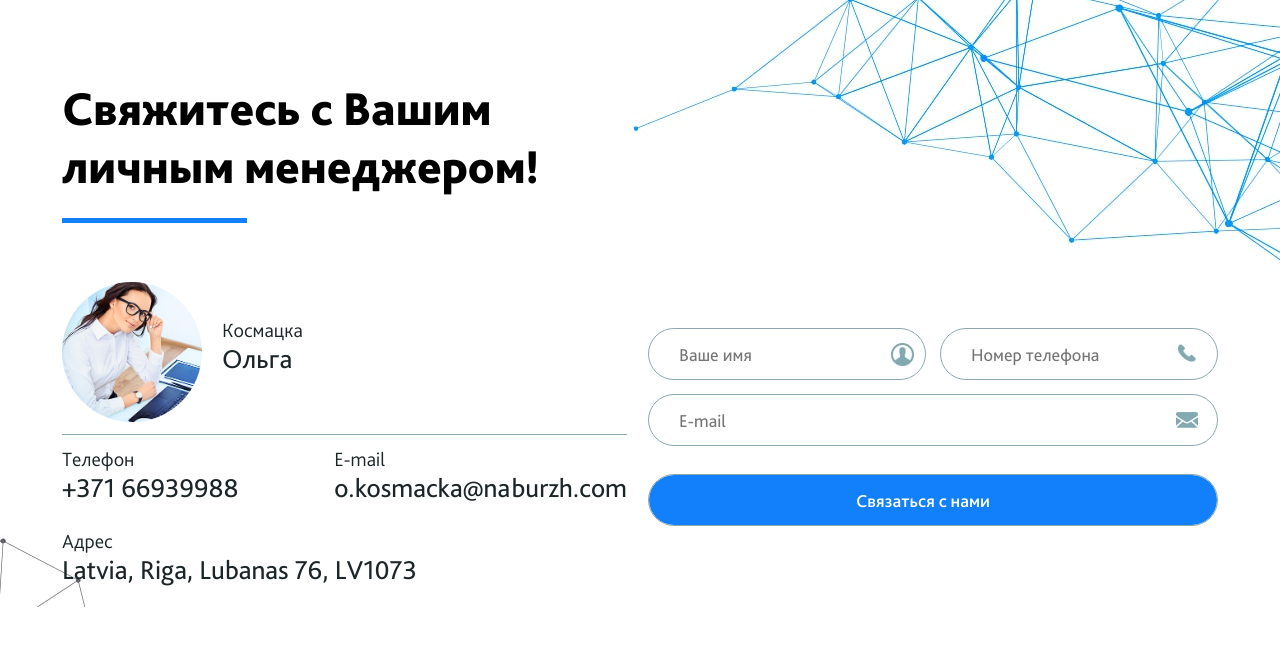
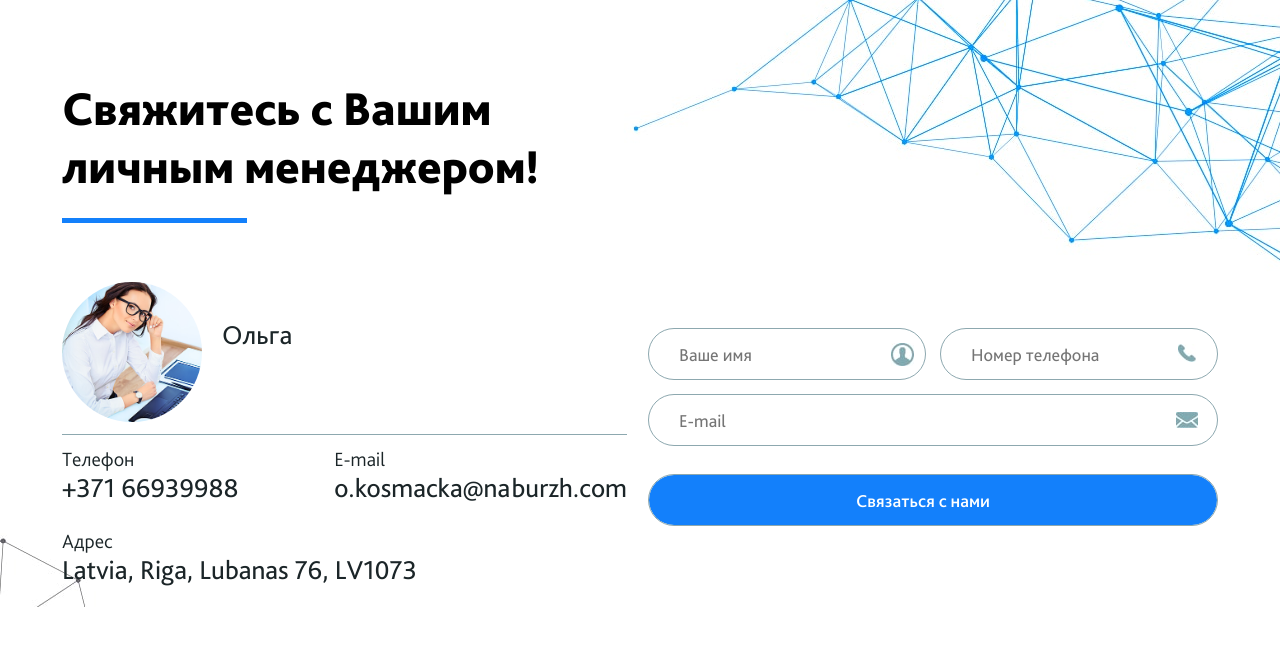
Before and after one commit to edigging/naburzh, a PHP site: page / in a window 1280 px wide. Shown: the part 4207-4860 px from the top of the page. Run offline with PHP 8.4, Linux system fonts and the light colour scheme.

Commit message:
Update index.php

```diff
--- a/index.php
+++ b/index.php
@@ -183,7 +183,7 @@
 							<img src="img/who.jpg" alt="">
 						</div>
 						<div class="name">
-							<div class="s">Космацка</div>
+							<div class="s"></div>
 							<div class="n">Ольга</div>
 						</div>
 						<div class="clearfix"></div>
```
